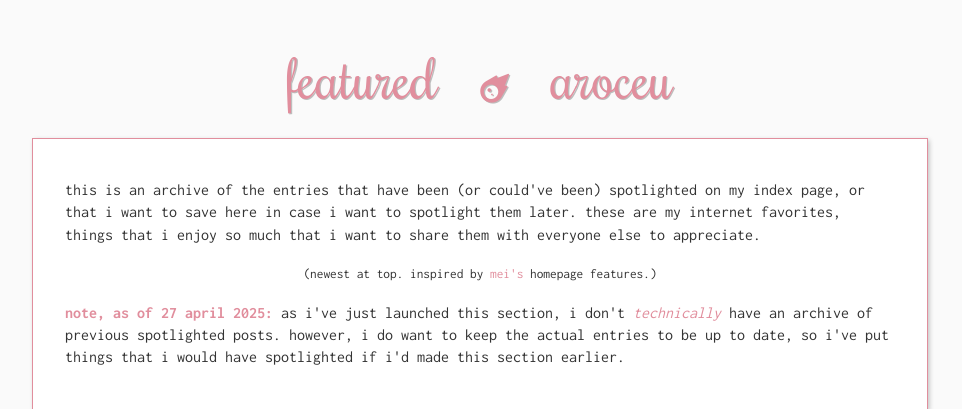
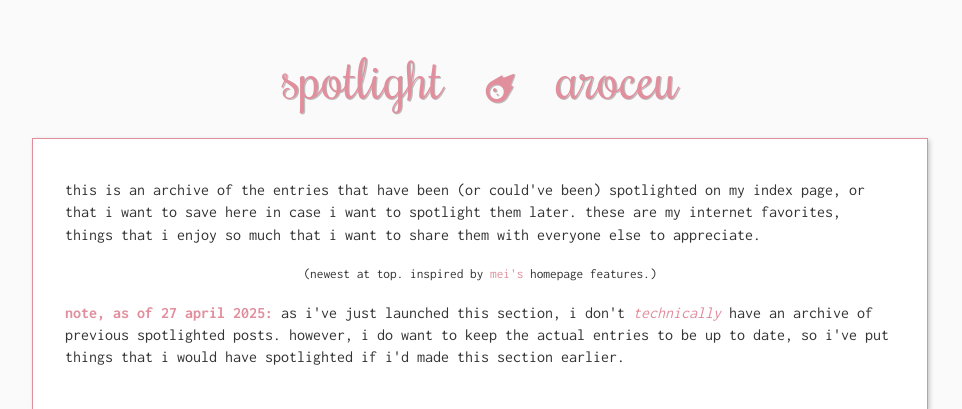
Before and after one commit to aroceu/spotlight, a PHP site: page /index.php in a window 1280 px wide. Shown: the top 409 px of the page, without its empty margins (160-1122 px from the left). Run offline with PHP 8.4, Linux system fonts and the light colour scheme; some libraries are stand-ins or nearby versions.

Commit message:
Changing name to spotlight

```diff
--- a/head.php
+++ b/head.php
@@ -3,7 +3,7 @@
 
     <head>
 
-        <title>aroceu (featured)</title>
+        <title>aroceu (spotlight)</title>
 
         <meta name="robots" content="noai, noimageai">
 
--- a/title.php
+++ b/title.php
@@ -1,3 +1,3 @@
 <body>
 
-    <h1>featured <small><i class="fa-solid fa-meteor"></i></small> <a href="..">aroceu</a>
+    <h1>spotlight <small><i class="fa-solid fa-meteor"></i></small> <a href="..">aroceu</a>
```
Also changed, not shown: 1 other file.
